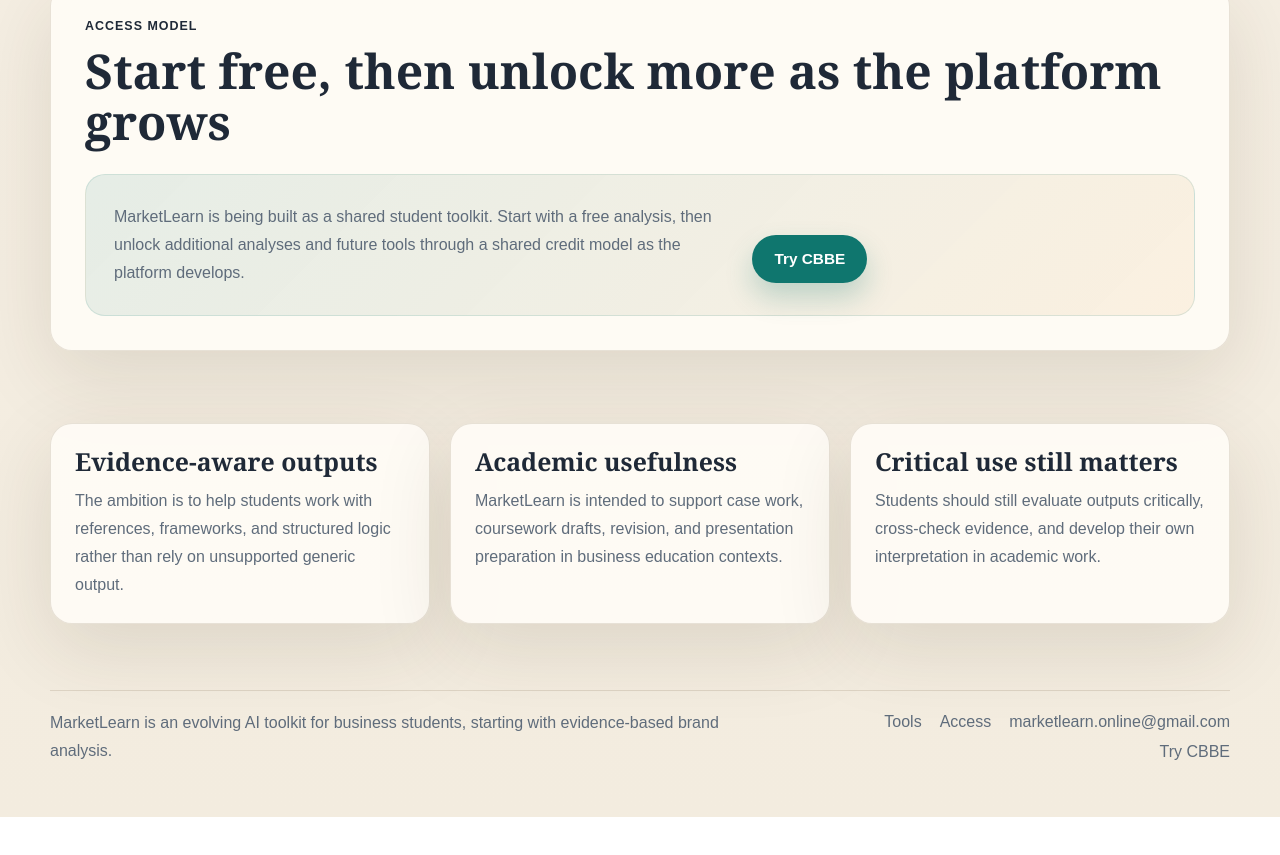
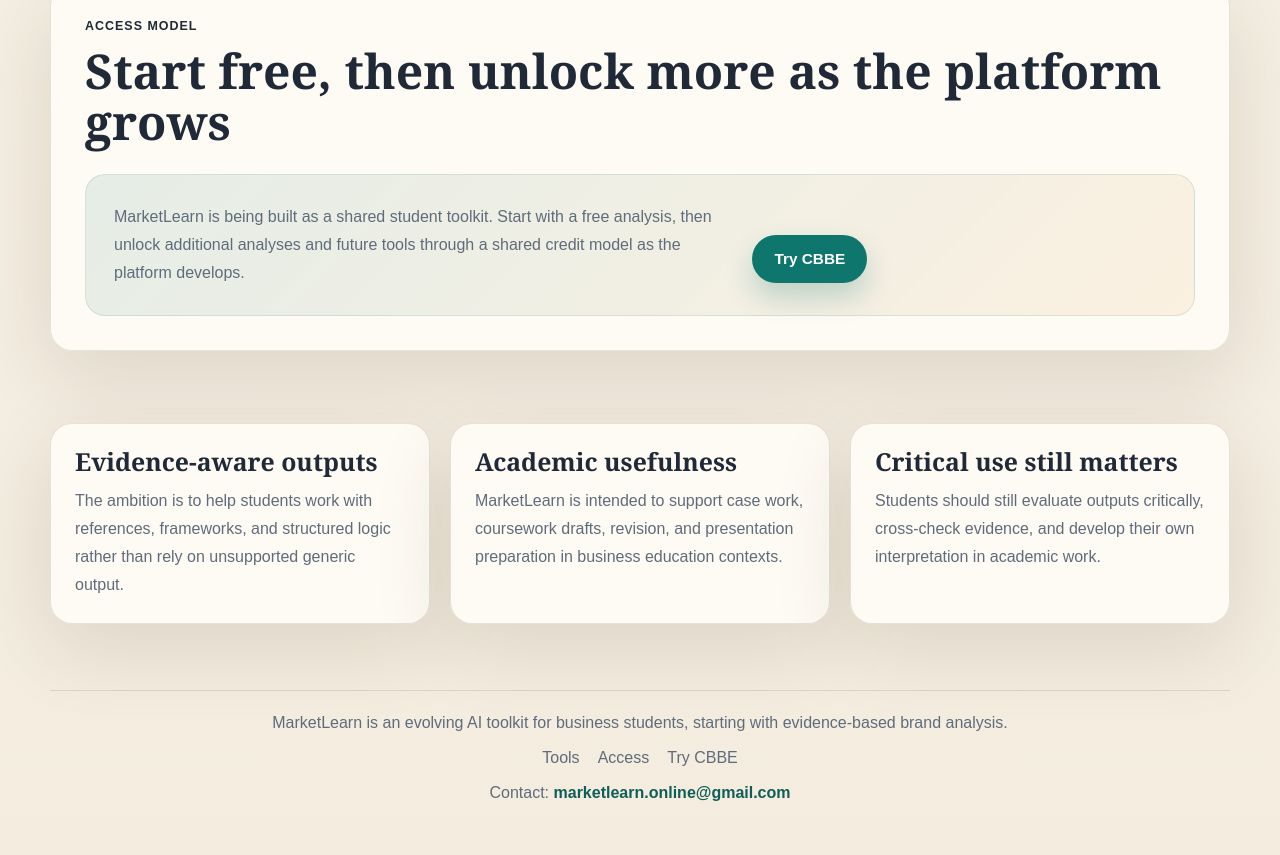
Before and after one commit to m2que/ai-tools-landing, a plain HTML site: page index.html in a window 1280 px wide. Shown: the part 3197-4052 px from the top of the page. Before the commit the page ends 4014 px from the top, so only its background shows below. Drawn offline with Linux system fonts and the light colour scheme.

Commit message:
Refine footer contact layout

```diff
--- a/index.html
+++ b/index.html
@@ -462,24 +462,33 @@
 
     .footer-inner {
       display: flex;
+      flex-direction: column;
       align-items: center;
-      justify-content: space-between;
-      gap: 18px;
+      gap: 12px;
       padding-top: 18px;
       border-top: 1px solid rgba(113, 86, 56, 0.16);
       font-family: Arial, sans-serif;
+      text-align: center;
     }
 
     .footer-links {
       display: flex;
       flex-wrap: wrap;
-      justify-content: flex-end;
-      gap: 12px 18px;
+      justify-content: center;
+      gap: 10px 18px;
       color: var(--muted);
     }
 
-    .footer-links a[href^="mailto:"] {
-      white-space: nowrap;
+    .footer-contact {
+      margin: 0;
+      font-family: Arial, sans-serif;
+      color: var(--muted);
+      line-height: 1.75;
+    }
+
+    .footer-contact a {
+      color: var(--accent-strong);
+      font-weight: 700;
     }
 
     @media (max-width: 980px) {
@@ -736,9 +745,9 @@
       <div class="footer-links">
         <a href="#tools">Tools</a>
         <a href="#pricing">Access</a>
-        <a href="mailto:marketlearn.online@gmail.com">marketlearn.online@gmail.com</a>
         <a href="https://cbbe.marketlearn.online" target="_blank" rel="noopener">Try CBBE</a>
       </div>
+      <p class="footer-contact">Contact: <a href="mailto:marketlearn.online@gmail.com">marketlearn.online@gmail.com</a></p>
     </div>
   </footer>
 </body>
```
